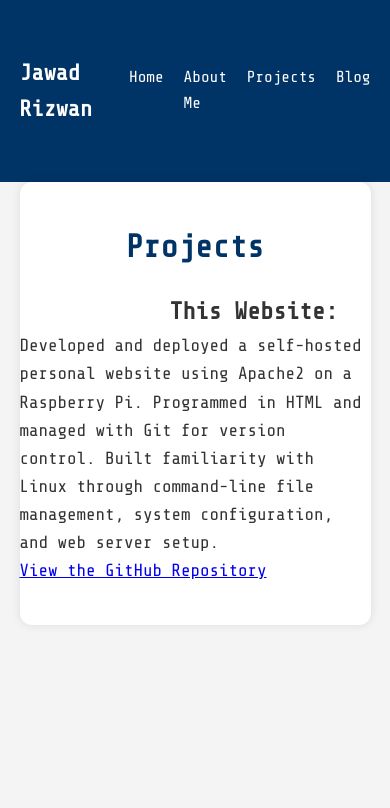
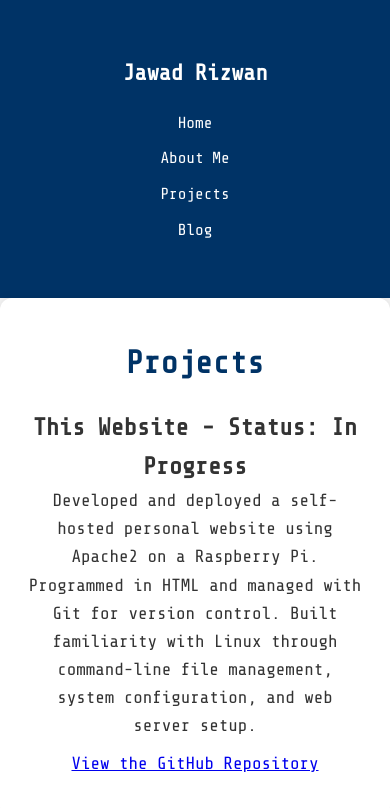
Before and after one commit to jawad-rizwan/jawadrizwan.com, a plain HTML site: page projects.html in a window 390 px wide. Drawn offline with nearby package versions, Linux system fonts and the light colour scheme.

Commit message:
Improved website viewing on mobile devices

```diff
--- a/projects.html
+++ b/projects.html
@@ -5,7 +5,7 @@
   <meta name="viewport" content="width=device-width, initial-scale=1.0" />
   <title>Projects | Jawad Rizwan</title>
   <link href="https://fonts.googleapis.com/css2?family=Share+Tech+Mono&display=swap" rel="stylesheet">
-  <link rel="stylesheet" href="style.css?v=1.19">
+  <link rel="stylesheet" href="style.css?v=1.54">
   <link rel="icon" type="image/x-icon" href="favicon.ico" />
 </head>
 
@@ -26,14 +26,14 @@
   <h1>Projects</h1>
   <div class="content">
     <div class="project">
-      <h2 class="project-title">This Website:</h2>
+      <h2 class="project-title">This Website - Status: In Progress</h2>
       <p>
         Developed and deployed a self-hosted personal website using Apache2 on a Raspberry Pi.
         Programmed in HTML and managed with Git for version control. Built familiarity with Linux
         through command-line file management, system configuration, and web server setup.
       </p>
       <p>
-        <a href="https://github.com/jawad-rizwan" target="_blank">View the GitHub Repository</a>
+        <a href="https://github.com/jawad-rizwan/jawadrizwan.com" target="_blank">View the GitHub Repository</a>
       </p>
     </div>
   </div>
--- a/style.css
+++ b/style.css
@@ -8,6 +8,7 @@
   margin: 0;
   padding: 0;
   box-sizing: border-box;
+  cursor: url('cursor.ico'), auto;
 }
 
 body {
@@ -15,10 +16,6 @@ body {
   background: var(--light-bg);
   color: #333;
   line-height: 1.6;
-}
-
-* {
-  cursor: url('cursor.ico'), auto;
 }
 
 .container {
@@ -39,6 +36,7 @@ nav .container {
   display: flex;
   justify-content: space-between;
   align-items: center;
+  flex-wrap: wrap; /* Allow wrapping on small screens */
 }
 
 .logo {
@@ -79,9 +77,11 @@ main h1 {
 
 main p, main ul {
   font-size: 1.1em;
-  max-width: 700px;
+  max-width: 500px;
   margin: auto;
-  text-align: left;
+  text-align: center;
+  padding-left: 10px;
+  padding-right: 10px;
 }
 
 footer {
@@ -95,17 +95,77 @@ footer {
 
 .homepage-photo {
   width: 450px;
+  max-width: 90%;
   border-radius: 12px;
   margin-top: 30px;
+  height: auto;
+  display: block;
+  margin-left: auto;
+  margin-right: auto;
 }
 
 .project-title {
-  text-align: left;
-  margin-left: 150px;
+  text-align: center;
+  margin-left: 0;
 }
 
-.project-title,
 .project p {
-  margin-left: 150;
-  text-align: left;
+  text-align: center;
+  margin-left: auto;
+  margin-right: auto;
+  max-width: 700px; /* keeps lines readable */
 }
+
+.project p:last-child {
+  margin-top: 10px;
+}
+
+.project {
+  text-align: center;
+}
+
+/* ✅ Mobile responsiveness */
+@media (max-width: 768px) {
+
+  .container {
+    width: 100%;
+    max-width: 100%;
+    padding: 40px 20px; /* keep side padding for readability */
+  }
+  nav .container {
+    flex-direction: column;
+    align-items: center;
+  }
+
+  .nav-links {
+    flex-direction: column;
+    gap: 10px;
+    align-items: center;
+    margin-top: 10px;
+  }
+
+  .logo {
+    text-align: center;
+    width: 100%;
+    margin-bottom: 10px;
+  }
+
+  main {
+    padding: 30px 20px; /* increased side padding for mobile readability */
+  }
+
+  main p, main ul {
+    padding-left: 5px;
+    padding-right: 5px;
+  }
+
+  .homepage-photo {
+    width: 90%;
+    max-width: 300px;
+  }
+
+  .project-title,
+  .project p {
+    margin-left: 0;
+  }
+}
```
Also changed, not shown: about.html (+5 -3 lines), blog.html (+3 -1 lines), index.html (+7 -4 lines).
